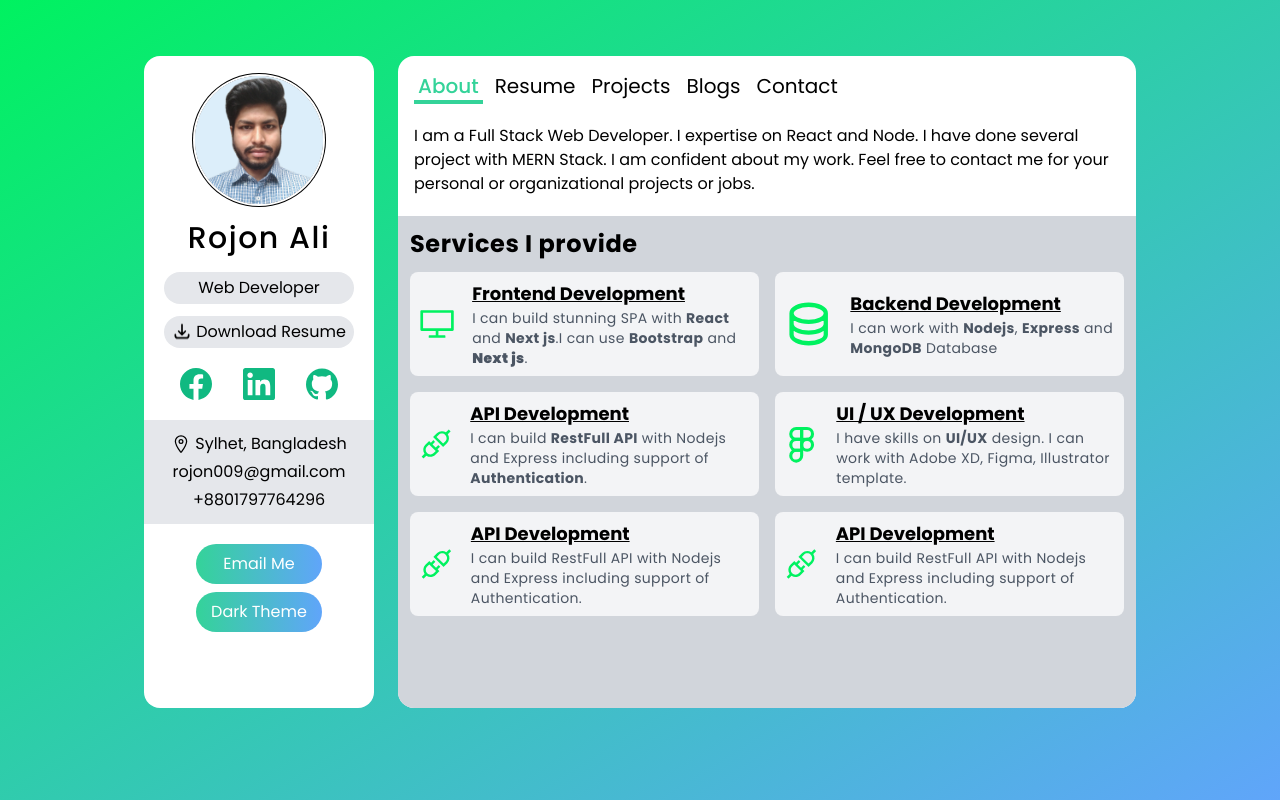
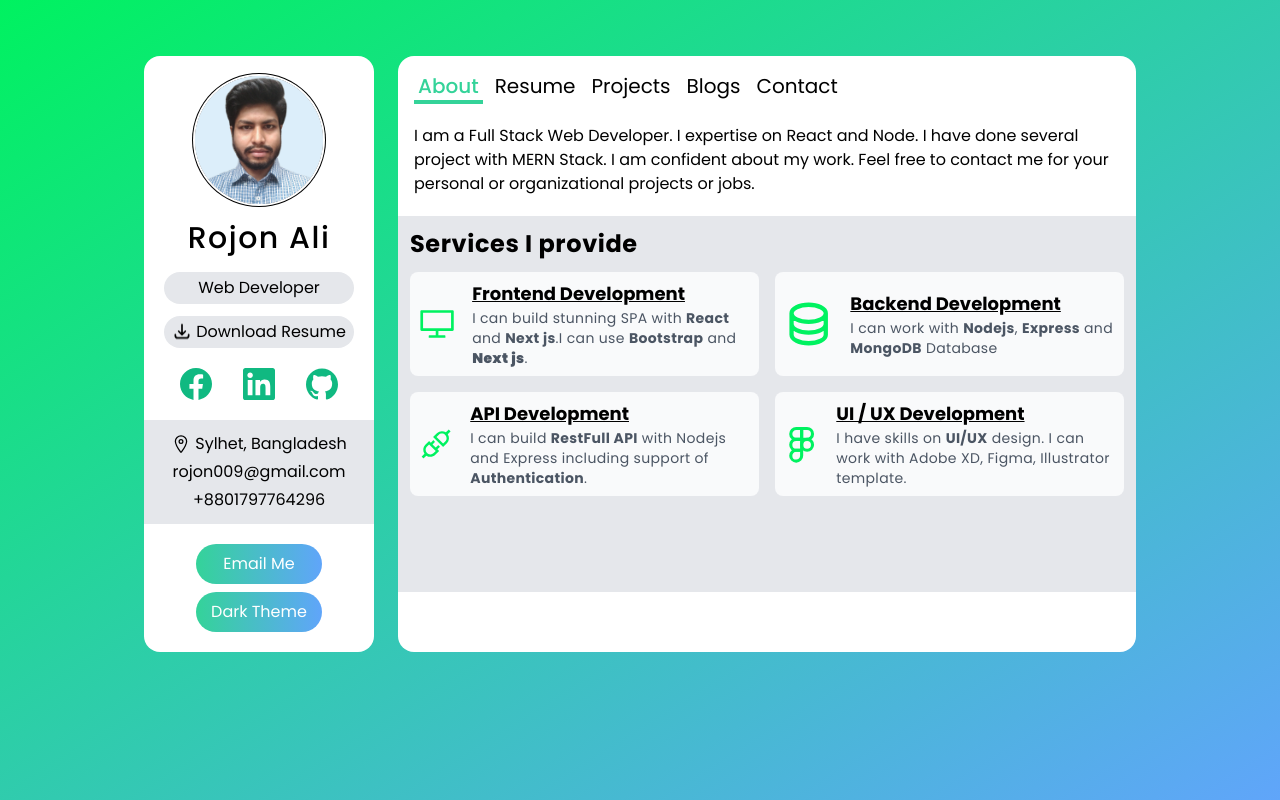
Before and after one commit to rojon009/portfolio, a React (Create React App) app: page / in a window 1280 px wide. Built offline with nearby package versions, Linux system fonts and the light colour scheme.

Commit message:
clean up services

```diff
--- a/src/components/ServiceCard.jsx
+++ b/src/components/ServiceCard.jsx
@@ -6,7 +6,7 @@ const ServiceCard = ({service}) => {
         return {__html: description};
       }
     return (
-        <div className="bg-gray-100 dark:bg-dark-500 flex items-center p-2 space-x-4 rounded-lg">
+        <div className="bg-gray-50 dark:bg-dark-500 flex items-center p-2 space-x-4 rounded-lg">
             <Icon className="w-20 h-20 text-grish" />
             <div>
                 <h2 className="font-bold text-lg underline dark:text-white">{title}</h2>
--- a/src/components/ServicesSection.jsx
+++ b/src/components/ServicesSection.jsx
@@ -6,7 +6,7 @@ const ServicesSection = () => {
     return (
         <div>
             <p className="pb-5 dark:text-white">I am a Full Stack Web Developer. I expertise on React and Node. I have done several project with MERN Stack. I am confident about my work. Feel free to contact me for your personal or organizational projects or jobs.</p>
-            <div className="bg-gray-300 dark:bg-dark-900 -mx-4 px-3 pb-24 -mb-5">
+            <div className="bg-gray-200 dark:bg-dark-900 -mx-4 px-3 pb-24 -mb-5">
                 <h4 className="text-2xl font-bold tracking-wide py-3 dark:text-white">Services I provide</h4>
                 <div className="grid lg:grid-cols-2 gap-4">
                     {
--- a/src/data.js
+++ b/src/data.js
@@ -28,18 +28,6 @@ export const services = [
     description:
       "I have skills on <strong>UI/UX</strong> design. I can work with Adobe XD, Figma, Illustrator template.",
     Icon: FiFigma,
-  },
-  {
-    title: "API Development",
-    description:
-      "I can build RestFull API with Nodejs and Express including support of Authentication.",
-    Icon: AiOutlineApi,
-  },
-  {
-    title: "API Development",
-    description:
-      "I can build RestFull API with Nodejs and Express including support of Authentication.",
-    Icon: AiOutlineApi,
   },
 ];
 
--- a/src/index.css
+++ b/src/index.css
@@ -522,17 +522,14 @@ html,body{
 .mb-5{
 	margin-bottom: 1.25rem;
 }
+.mr-1{
+	margin-right: 0.25rem;
+}
 .ml-5{
 	margin-left: 1.25rem;
 }
 .-mb-5{
 	margin-bottom: -1.25rem;
-}
-.mr-2{
-	margin-right: 0.5rem;
-}
-.mr-1{
-	margin-right: 0.25rem;
 }
 .grid{
 	display: grid;
@@ -551,6 +548,9 @@ html,body{
 }
 .h-5{
 	height: 1.25rem;
+}
+.h-full{
+	height: 100%;
 }
 .w-20{
 	width: 5rem;
@@ -572,6 +572,9 @@ html,body{
 }
 .flex-1{
 	flex: 1 1 0%;
+}
+.flex-grow{
+	flex-grow: 1;
 }
 .transform{
 	--tw-translate-x: 0;
@@ -724,6 +727,21 @@ html,body{
 .bg-gray-100{
 	--tw-bg-opacity: 1;
 	background-color: rgba(243, 244, 246, var(--tw-bg-opacity));
+}
+.bg-green-600{
+	--tw-bg-opacity: 1;
+	background-color: rgba(5, 150, 105, var(--tw-bg-opacity));
+}
+.bg-yellow-300{
+	--tw-bg-opacity: 1;
+	background-color: rgba(252, 211, 77, var(--tw-bg-opacity));
+}
+.bg-transparent{
+	background-color: transparent;
+}
+.bg-gray-50{
+	--tw-bg-opacity: 1;
+	background-color: rgba(249, 250, 251, var(--tw-bg-opacity));
 }
 .bg-gradient-to-r{
 	background-image: linear-gradient(to right, var(--tw-gradient-stops));
```
